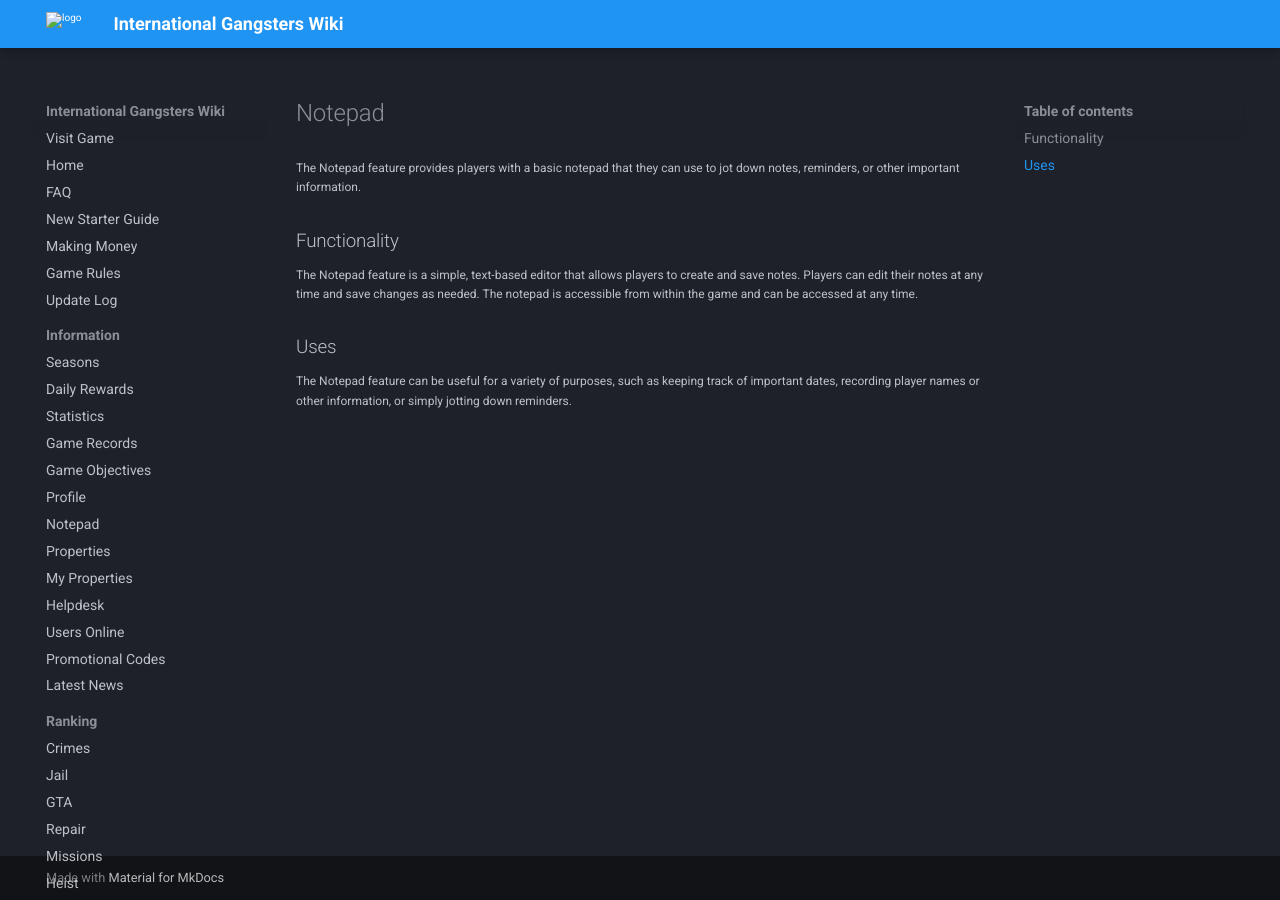
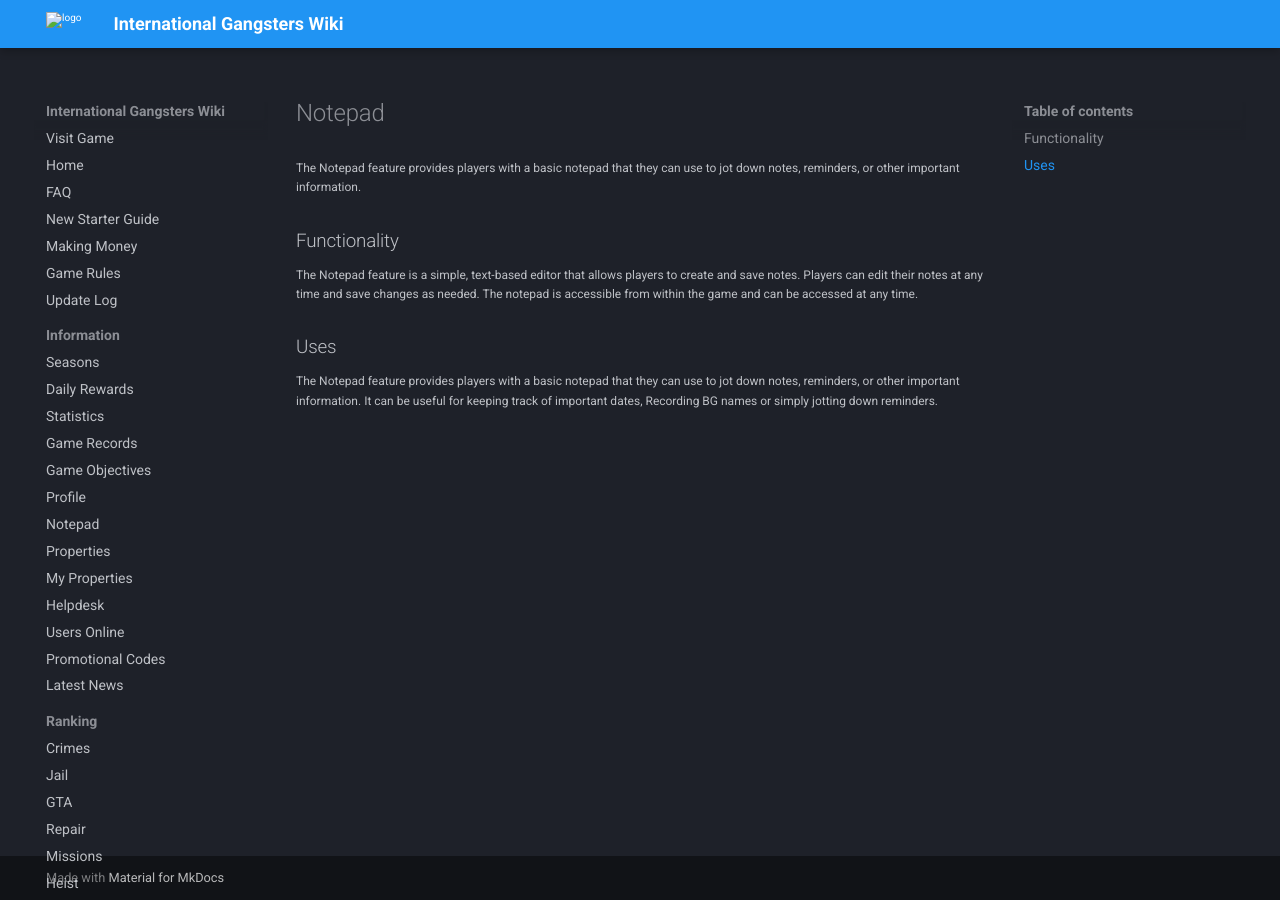
Before and after one commit to InternationalGangsters/wiki, an MkDocs documentation site: the page built from docs/information/notepad.md, in a window 1280 px wide. Built offline with MkDocs 1.6.1 and Material for MkDocs 9.7.7, drawn with Linux system fonts in a browser that asks for light colours; comment, search, counter and statistics services are not loaded.

Commit message:
Update notepad.md (#10)
Co-authored-by: William Winter <git@wwinter.co.uk>

```diff
--- a/docs/information/notepad.md
+++ b/docs/information/notepad.md
@@ -6,4 +6,4 @@ The Notepad feature provides players with a basic notepad that they can use to j
 The Notepad feature is a simple, text-based editor that allows players to create and save notes. Players can edit their notes at any time and save changes as needed. The notepad is accessible from within the game and can be accessed at any time.
 
 ## Uses
-The Notepad feature can be useful for a variety of purposes, such as keeping track of important dates, recording player names or other information, or simply jotting down reminders.
+The Notepad feature provides players with a basic notepad that they can use to jot down notes, reminders, or other important information. It can be useful for keeping track of important dates, Recording BG names or simply jotting down reminders.
```
